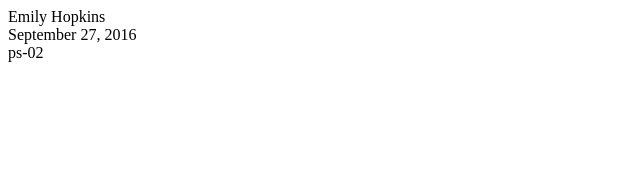
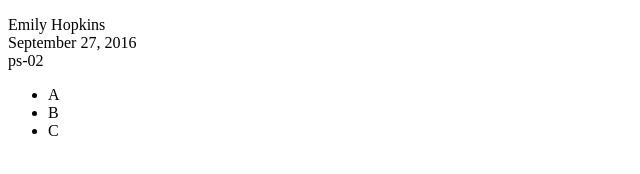
Before and after one commit to taxbaby/2016-SWC, a plain HTML site: page ps-02/index.html in a window 1280 px wide. Shown: the whole page, without its empty margins (0-640 px from the left). Drawn offline with Linux system fonts and the light colour scheme.

Commit message:
add abc files

```diff
--- a/ps-02/index.html
+++ b/ps-02/index.html
@@ -3,6 +3,11 @@
 	<head>
 	</head>
 	<body>
-		Emily Hopkins<br>September 27, 2016<br>ps-02
+		<p>Emily Hopkins<br>September 27, 2016<br>ps-02</p>
+		<ul>
+			<li><a href="a.html"></a>A</li>
+			<li><a href="b.html"></a>B</li>
+			<li><a href="c.html"></a>C</li>
+		</ul>
 	</body>
 </html>
```
Also changed, not shown: ps-02/a.html (added), ps-02/b.html (added), ps-02/c.html (added).
